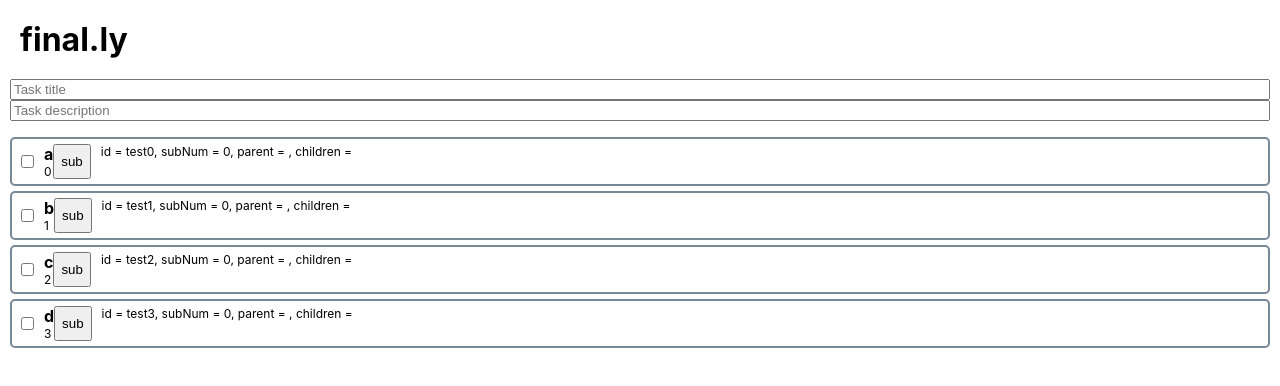
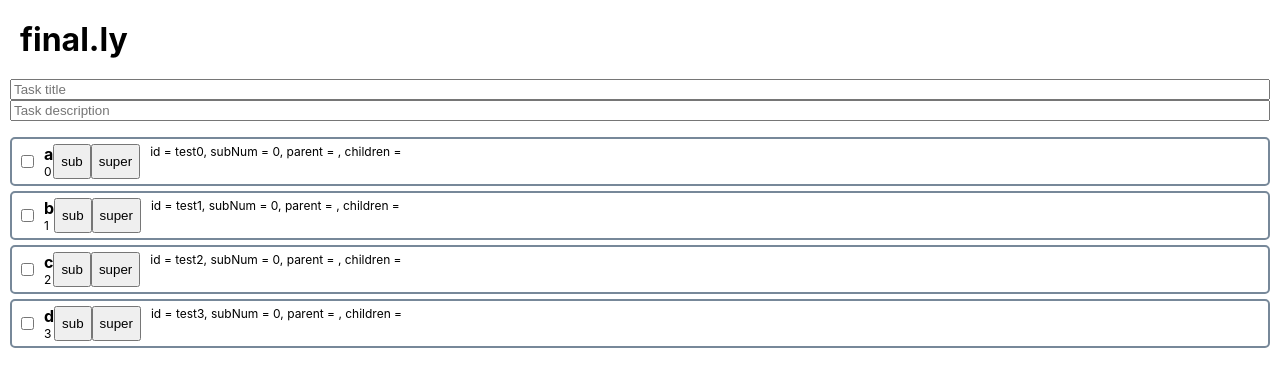
Before and after one commit to linv24/finally, a React (Create React App) app: page / in a window 1280 px wide. Shown: the top 386 px of the page. Built offline with nearby package versions, Linux system fonts and the light colour scheme; the HTML template or start-up script is replaced by a standard one.

Commit message:
Fix aliasing in sub/supertask, finish convertToSupertask

```diff
--- a/src/components/TaskItem.js
+++ b/src/components/TaskItem.js
@@ -1,4 +1,4 @@
-export default function TaskItem({ task, handleSelectTask, convertToSubtask, taskData }) {
+export default function TaskItem({ task, handleSelectTask, convertToSubtask, convertToSupertask }) {
     const tabMarginPx = 20;
 
     return (
@@ -11,6 +11,7 @@ export default function TaskItem({ task, handleSelectTask, convertToSubtask, tas
                 <p className="taskDescription">{task.description}</p>
             </div>
             <button type="button" onClick={(e) => convertToSubtask(task.id)}>sub</button>
+            <button type="button" onClick={(e) => convertToSupertask(task.id)}>super</button>
             <span className="spanTest">
                 id = {task.id},
                 subNum = {task.subNum},
--- a/src/components/TaskList.js
+++ b/src/components/TaskList.js
@@ -131,7 +131,8 @@ export default function TaskList() {
 			} else {
 				taskPlusChildren = [taskId]
 			}
-			const newChildren = newTaskData.get(newParentTaskId).children;
+			const newParentTask = newTaskData.get(newParentTaskId);
+			const newChildren = newParentTask.children;
 			// Find index at which to insert task in new parent's children, if it has children
 			let insertIx = newChildren.length;
 			for (const childId of newChildren) {
@@ -141,9 +142,9 @@ export default function TaskList() {
 				}
 			}
 			// Insert task + taskChildren at appropriate index
-			newTaskData.get(newParentTaskId).children = newChildren.slice(0, insertIx)
-																.concat(taskPlusChildren)
-																.concat(newChildren.slice(insertIx));
+			newParentTask.children = newChildren.slice(0, insertIx)
+									 .concat(taskPlusChildren)
+									 .concat(newChildren.slice(insertIx));
 
 			// Adjust parent, subNum, and children of task
 			const newTask = newTaskData.get(taskId);
@@ -157,70 +158,54 @@ export default function TaskList() {
 			// TODO: update idToTask too
 
 			setTaskData(newTaskData);
-			setTaskList(taskList.slice(0, taskIx).concat(newTask.id).concat(taskList.slice(taskIx + 1)));
 		}
 	}
 
-	// function convertToSupertask(taskId) {
-	// 	const taskIx = taskList.findIndex((t) => t.id === taskId)
-	// 	const task = taskList[taskIx];
-	// 	if (toParentMap.has(taskId) && taskIx > 0) { // Cannot convert to supertask if unindented or is first task
-	// 		// Get index of old parent, new parent, and task's index in old parent's children
-	// 		const oldParentTaskId = toParentMap.get(taskId);
-	// 		// new parent = parent of parent of task
-	// 		const newParentTaskId = taskList.find((t) => t.id === toParentMap.get(taskId)).id;
+	function convertToSupertask(taskId) {
+		const taskIx = taskList.indexOf(taskId);
+		const task = taskData.get(taskId);
+		if (task.parent !== undefined && taskIx > 0) { // Cannot convert to supertask if unindented or is first task
+			// Get index of old parent, new parent, and task's index in old parent's children
+			const oldParentTaskId = task.parent;
+			// new parent = parent of parent of task
+			const newParentTaskId = taskData.get(task.parent).parent;
 
-	// 		const newToChildrenMap = new Map(toChildrenMap);
-	// 		const newToParentMap = new Map(toParentMap);
-	// 		// Adjust children of old parent
-	// 		const oldChildren = newToChildrenMap.get(oldParentTaskId);
-	// 		const oldChildIx = oldChildren.indexOf(taskId);
-	// 		newToChildrenMap.set(oldParentTaskId,
-	// 			oldChildren.slice(0, oldChildIx)
-	// 					   .concat(oldChildren.slice(oldChildIx + 1))
-	// 		);
-	// 		// Adjust children of new parent
-	// 		// If newParent != undefined, then adjust newParent's children accordingly
-	// 		if (newParentTaskId !== undefined) {
-	// 			// Find index at which to insert task in children
-	// 			const newChildren = toChildrenMap.get(newParentTaskId);
-	// 			let insertIx = newChildren.length;
-	// 			for (const child of newChildren) {
-	// 				if (taskList.findIndex((t) => t.id === child.id) > taskIx) {
-	// 					insertIx = newChildren.findIndex(child.id);
-	// 					break;
-	// 				}
-	// 			}
-	// 			// Concat current task's children to new parent
-	// 			let taskPlusChildren;
-	// 			if (toChildrenMap.has(taskId)) {
-	// 				taskPlusChildren = [taskId].concat(toChildrenMap.get(taskId));
-	// 			} else {
-	// 				taskPlusChildren = [taskId]
-	// 			}
-	// 			newToChildrenMap.set(newParentTaskId,
-	// 				newChildren.slice(0, insertIx)
-	// 						   .concat(taskPlusChildren)
-	// 						   .concat(newChildren.slice(insertIx)));
-	// 		}
-	// 		// Else, oldParent is a root task, task should also be a root, and there is no new parent to update
-	// 		// Adjust subNum, parent, and children of task
-	// 		const newTask = {
-	// 			...task,
-	// 			subNum: task.subNum - 1
-	// 		}
-	// 		if (newParentTaskId !== undefined) {
-	// 			newToParentMap.set(taskId, newParentTaskId);
-	// 		} else {
-	// 			newToParentMap.delete(taskId);
-	// 		}
-	// 		// Recursively decrement subNum of task's children
-	// 		// TODO
+			const newTaskData = new Map(taskData);
+			// Adjust children of old parent
+			const oldParentTask = newTaskData.get(oldParentTaskId);
+			const oldChildren = newTaskData.get(oldParentTaskId).children;
+			const oldChildIx = oldChildren.indexOf(taskId);
+			oldParentTask.children = oldChildren.slice(0, oldChildIx).concat(oldChildren.slice(oldChildIx + 1));
+			// Adjust children of new parent
+			// If newParent != undefined, then adjust newParent's children accordingly
+			if (newParentTaskId !== undefined) {
+				const newParentTask = newTaskData.get(newParentTaskId);
+				const newChildren = newParentTask.children;
+				// Find index at which to insert task in children
+				let insertIx = newChildren.length;
+				for (const childId of newChildren) {
+					if (taskList.indexOf(childId) > taskIx) {
+						insertIx = newChildren.indexOf(childId);
+						break;
+					}
+				}
+				// Insert task at appropriate index
+				newParentTask.children = newChildren.slice(0, insertIx)
+											.concat(taskId)
+											.concat(newChildren.slice(insertIx));
+			}
+			// Adjust subNum, parent, and children of task
+			const newTask = newTaskData.get(taskId);
+			newTask.subNum--;
+			newTask.parent = newParentTaskId;
+			// Recursively decrement subNum of task's children
+			newTask.children.forEach((childId) => {
+				newTaskData.get(childId).subNum--;
+			})
 
-	// 		setToChildrenMap(newToChildrenMap);
-	// 		setToParentMap(newToParentMap);
-	// 	}
-	// }
+			setTaskData(newTaskData);
+		}
+	}
 
     return (
         <div className="taskListContainer">
@@ -234,7 +219,8 @@ export default function TaskList() {
 						<TaskItem
 							task={taskData.get(taskId)}
 							handleSelectTask={handleSelectTask}
-							convertToSubtask={convertToSubtask} />
+							convertToSubtask={convertToSubtask}
+							convertToSupertask={convertToSupertask} />
 					</Fragment>))}
             </ul>
         </div>
```
